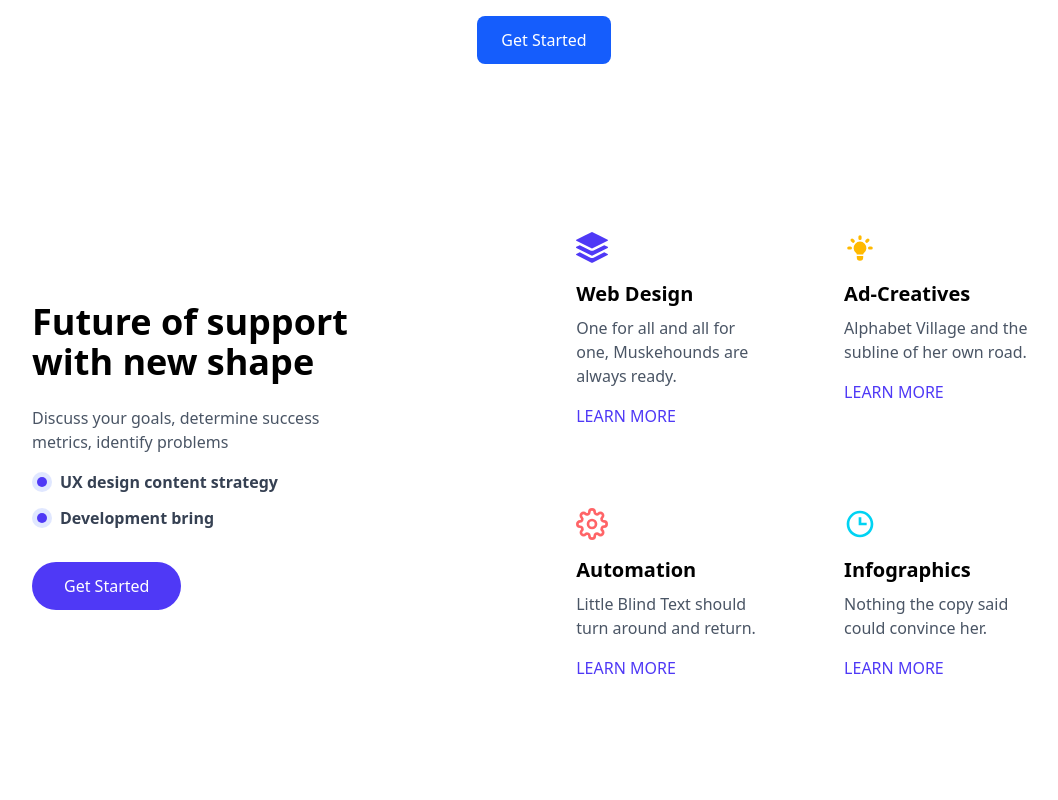
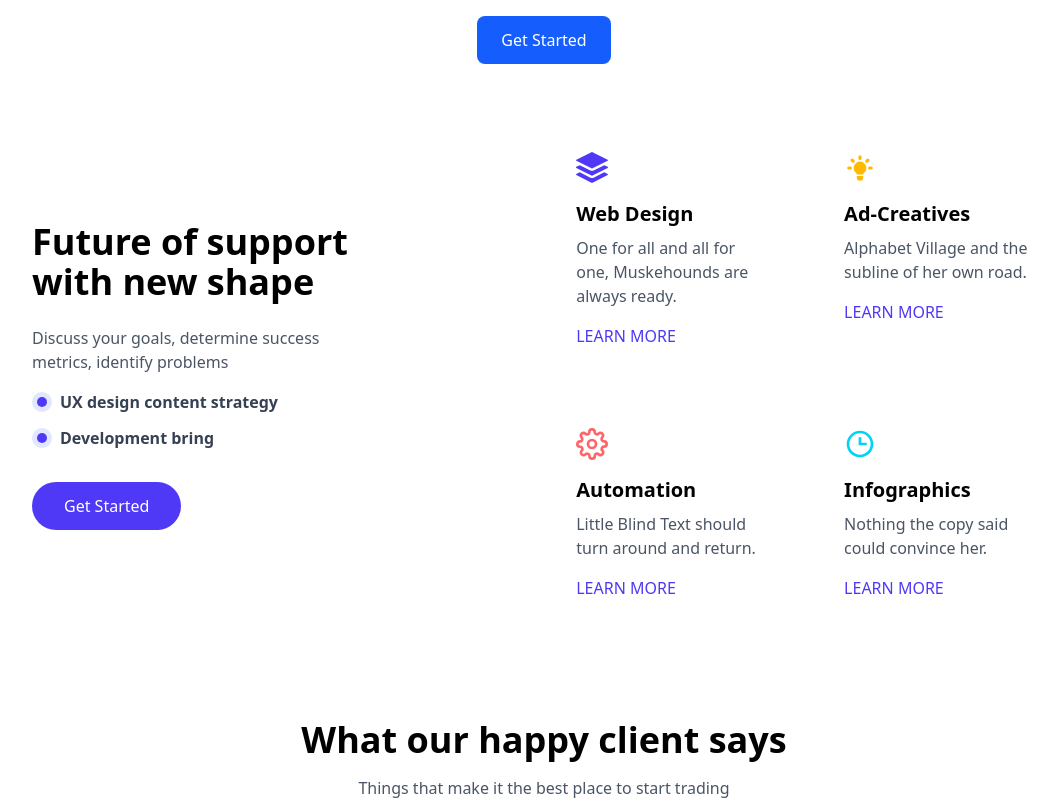
Before and after one commit to Animesh-Jaiswal/Guidence-react, a React (Vite) app: page / in a window 1280 px wide. Shown: the part 3322-4122 px from the top of the page, without its empty margins (96-1154 px from the left). Built offline with nearby package versions, Linux system fonts and the light colour scheme.

Commit message:
Update ServicesSec.jsx

```diff
--- a/src/components/ServicesSec.jsx
+++ b/src/components/ServicesSec.jsx
@@ -37,7 +37,7 @@ const ServicesSec = () => {
   return (
     <section
       id="services"
-      className="py-20 container mx-auto px-4 sm:px-4 lg:px-32 "
+      className="container mx-auto px-4 sm:px-4 lg:px-32 "
     >
       <motion.div
         variants={fadeIn("up", 0.3)}
```
